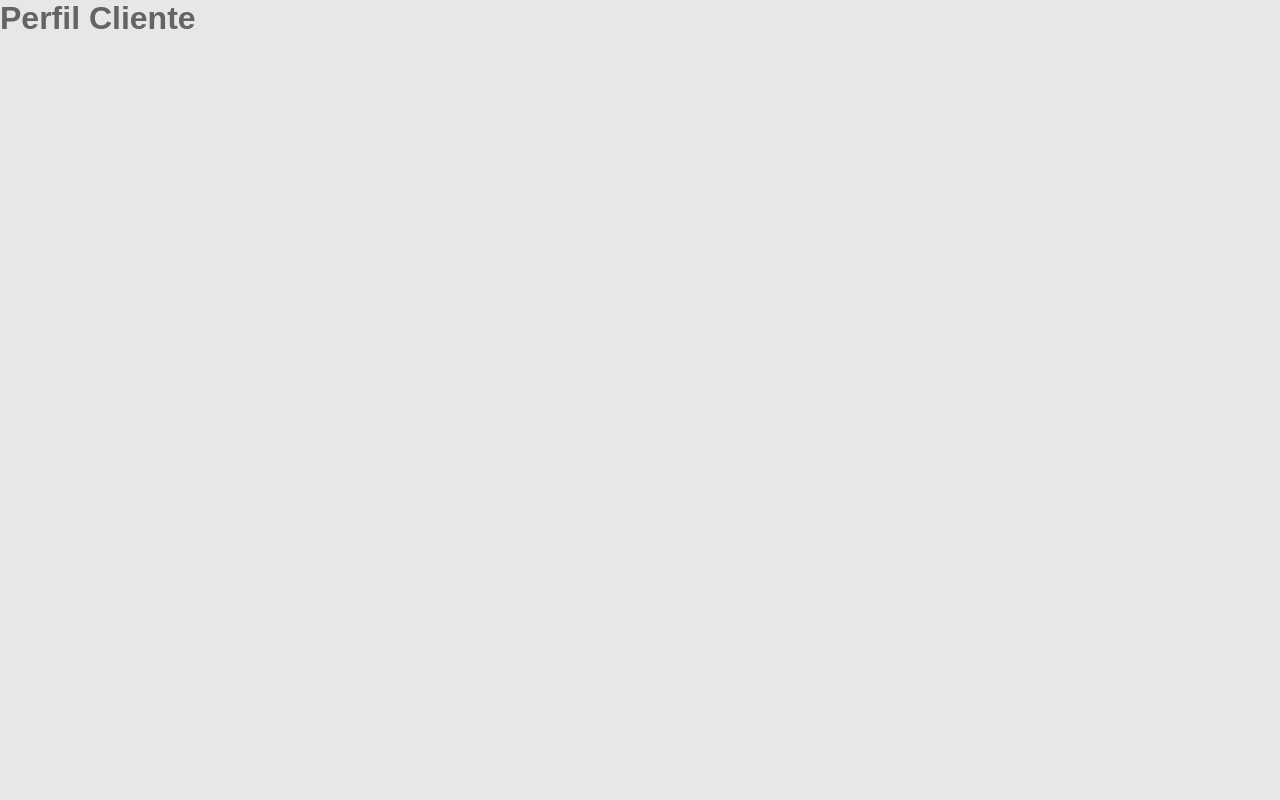
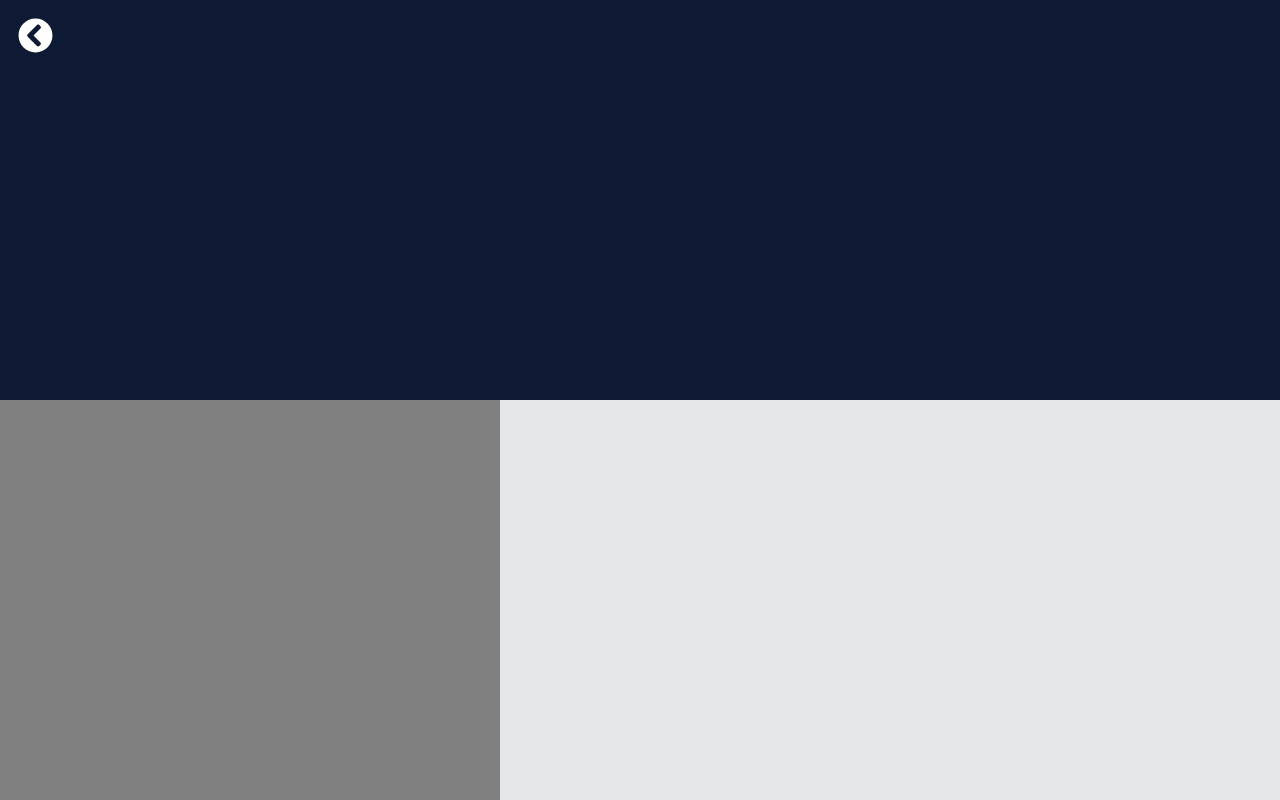
Before and after one commit to JonatasSousaZup/ProvaFront, a React (Create React App) app: page /perfil in a window 1280 px wide. Built offline with nearby package versions, Linux system fonts and the light colour scheme.

Commit message:
criando perfil

```diff
--- a/src/Components/Perfil/index.js
+++ b/src/Components/Perfil/index.js
@@ -1,7 +1,17 @@
-import React from 'react'
+import React from 'react';
+import { Container, Header, Section } from './styles';
+import { FaChevronCircleLeft } from 'react-icons/fa';
 
-export default function Perfil () {
+export default function Perfil() {
     return (
-        <h1> Perfil Cliente</h1>
-    )
+        <Container>
+            <Header>
+                <FaChevronCircleLeft className="leftIcon" />
+            </Header>
+
+            <Section>
+                {/* <img src="https://miro.medium.com/max/570/1*EelUYA6BOTNXtuRjSlaqHw.png"/> */}
+            </Section>
+        </Container>
+    );
 }
--- /dev/null
+++ b/src/Components/Perfil/styles.js
@@ -0,0 +1,22 @@
+import styled from 'styled-components';
+
+export const Container = styled.div``;
+
+export const Header = styled.header`
+    background: #0e1a33;
+    height: 50vh;
+
+    .leftIcon {
+        color: #FFF;
+        height: 35px;
+        width: 35px;
+        margin-left: 18px;
+        margin-top: 18px;
+    }
+`;
+
+export const Section = styled.section`
+    width: 500px;
+    height: 400px;
+    background: gray;
+`;
```
